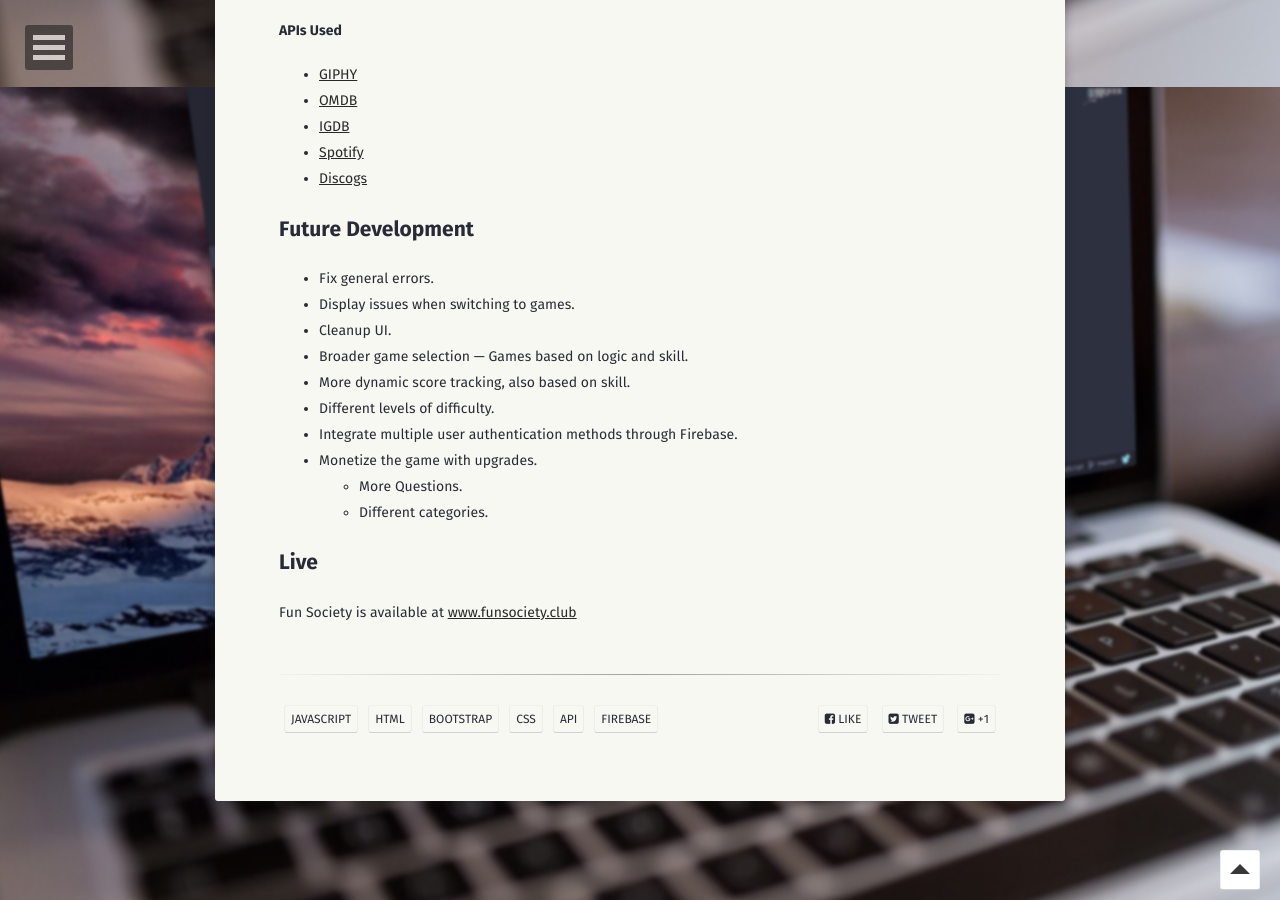
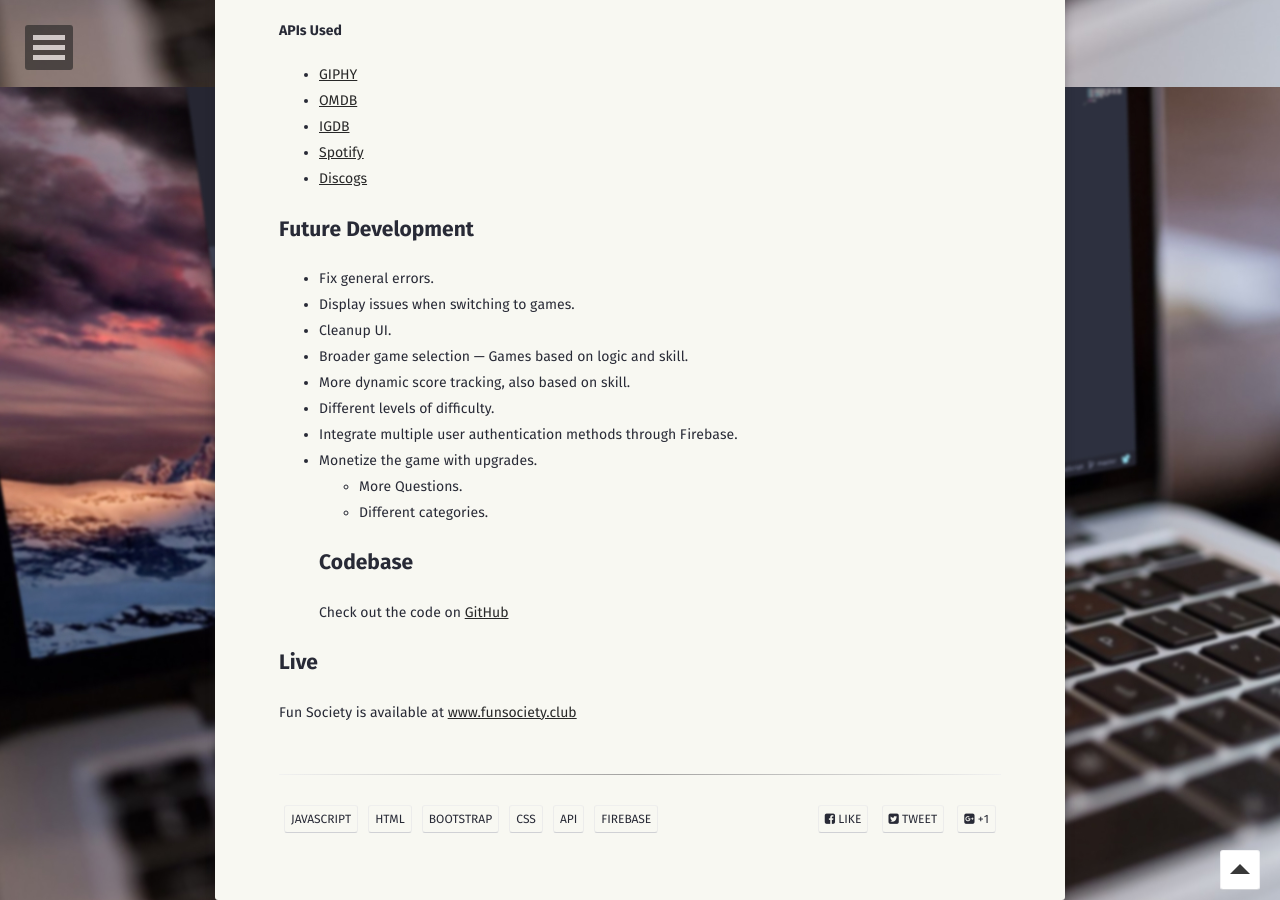
Before and after one commit to neurohacked/neurohacked.github.io, a Jekyll site: the page built from _posts/2016-08-26-fun-society.md, in a window 1280 px wide and 900 px high, scrolled down 1713 px. Built offline with Jekyll 4.4.1, drawn with Linux system fonts in a browser that asks for light colours; some web fonts are replaced; comment, search, counter and statistics services are not loaded.

Commit message:
:rocket: Add Fun Society codebase link.

```diff
--- a/_posts/2016-08-26-fun-society.md
+++ b/_posts/2016-08-26-fun-society.md
@@ -57,6 +57,9 @@ Fun Society uses [Firebase](https://firebase.google.com) to manage user accounts
   * More Questions.
   * Different categories.
 
+  ## Codebase
+  Check out the code on [GitHub](https://github.com/neurohacked/fun-society)
+
 ## Live
 
 Fun Society is available at [www.funsociety.club](http://www.funsociety.club)
```
